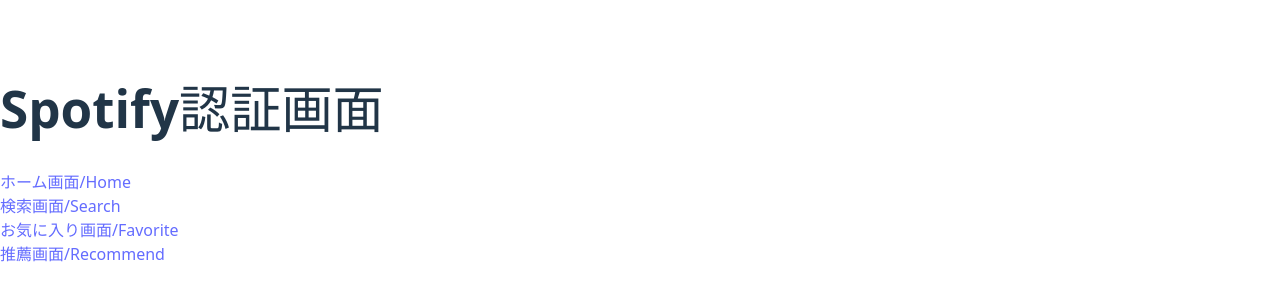
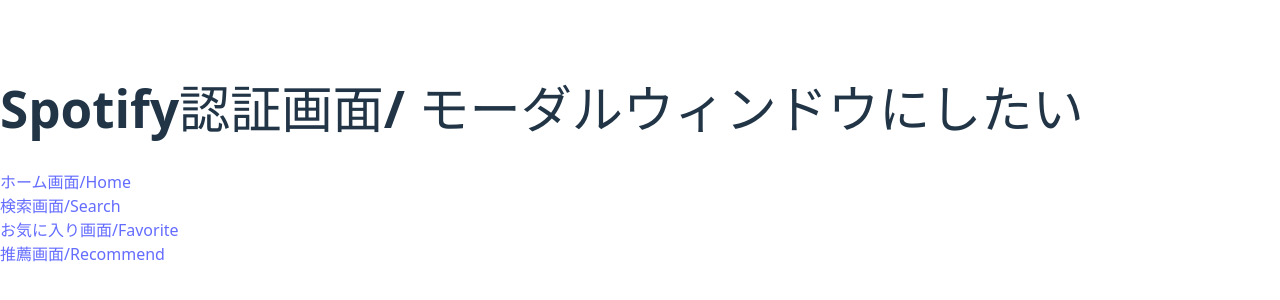
Before and after one commit to 50m-regent/practice-of-information-systems, a React (Vite) app in the folder front/: page /auth in a window 1280 px wide. Shown: the part 244-544 px from the top of the page. Built offline with nearby package versions, Linux system fonts and the light colour scheme.

Commit message:
Spotify認証画面補足(モーダルウィンドウにしたい旨)

```diff
--- a/front/src/Auth.tsx
+++ b/front/src/Auth.tsx
@@ -1,6 +1,6 @@
 import { LinkButton } from "./components/test/link";
 export const Auth = () => {
-  const title: string = "Spotify認証画面";
+  const title: string = "Spotify認証画面/ モーダルウィンドウにしたい";
 
   return (
     <div className="Auth">
```
